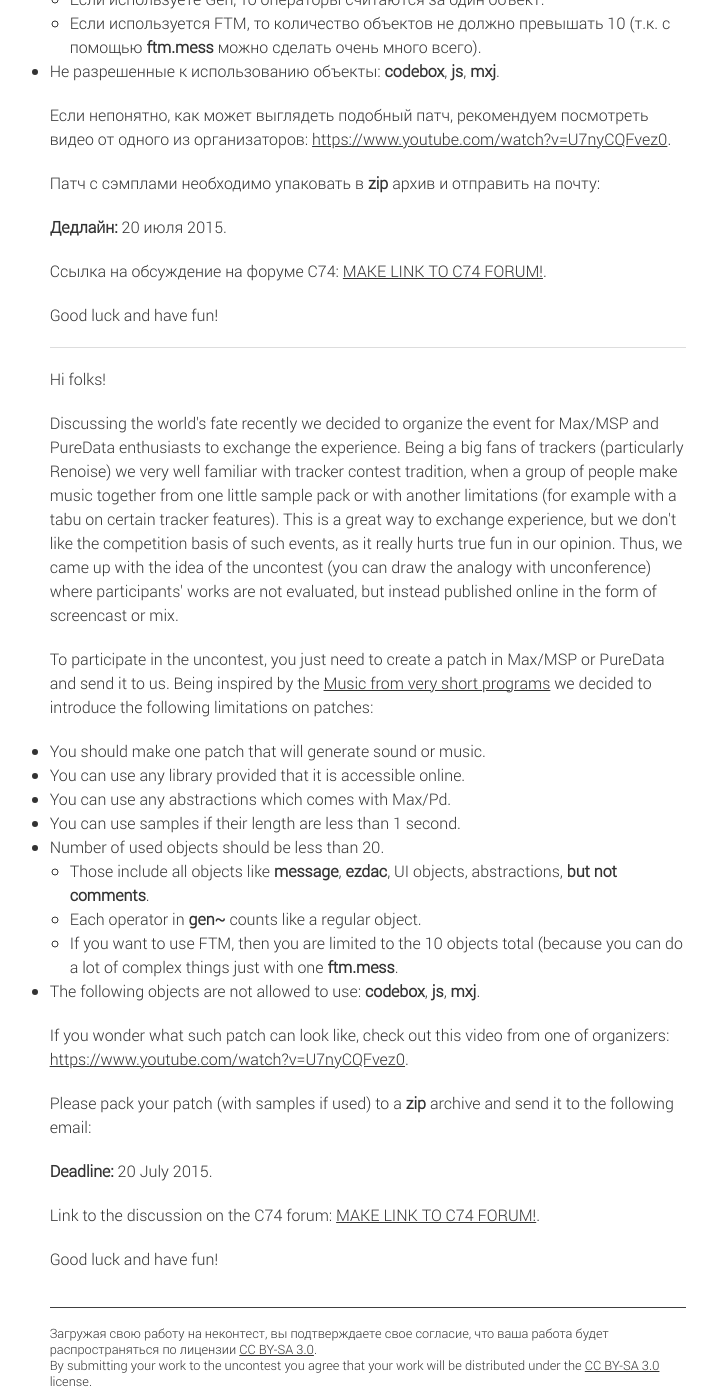
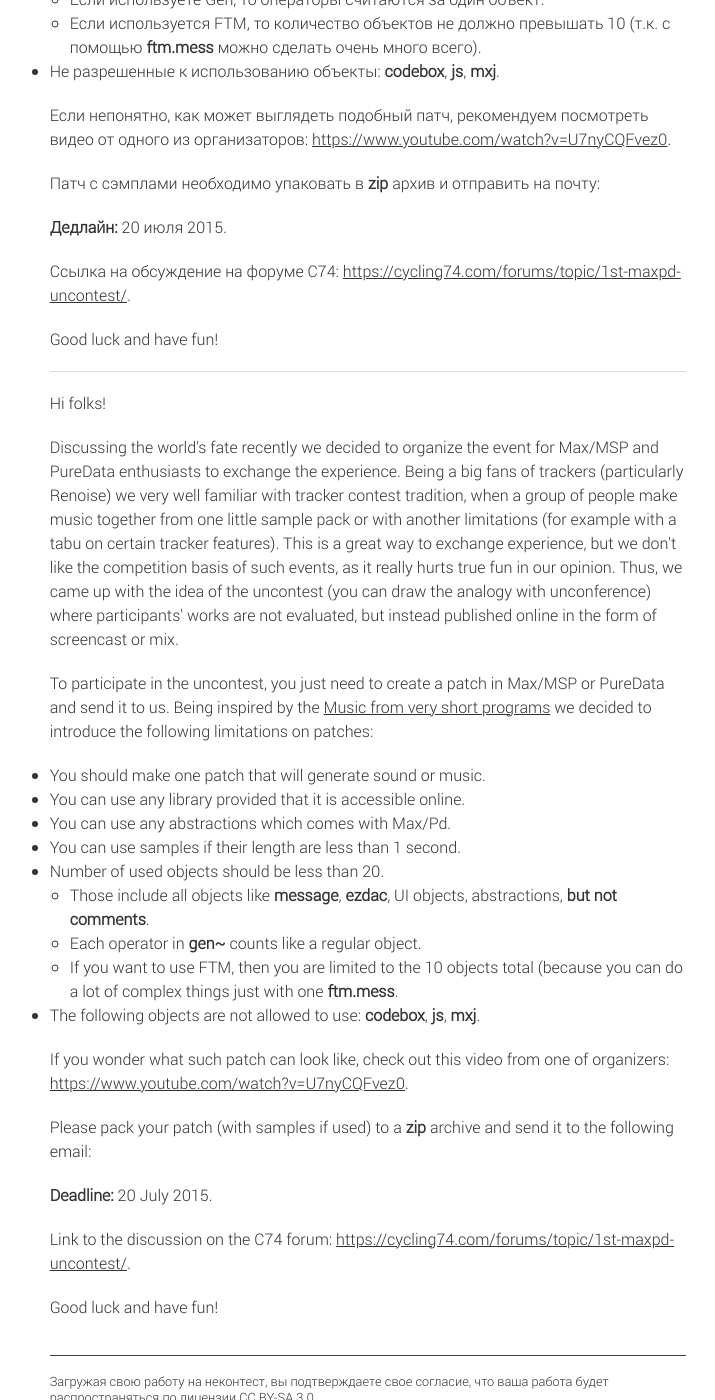
Before and after one commit to ech2/pattr.ru, a Jekyll site: the page built from _posts/uncontest/2015-06-17-uncontest-001.html, in a window 1280 px wide and 1400 px high, scrolled down 748 px. Shown: the whole window, without its empty margins (272-987 px from the left). Built offline with Jekyll 4.4.1, drawn with Linux system fonts in a browser that asks for light colours; nearby versions of some CDN libraries; library files that are not in the unit come from our copies; Markdown is read by kramdown in place of the engine named in the settings.

Commit message:
[+] Uncontest C74 discussion link

```diff
--- a/_posts/uncontest/2015-06-17-uncontest-001.html
+++ b/_posts/uncontest/2015-06-17-uncontest-001.html
@@ -3,7 +3,7 @@ title:      1st Max/Pd Uncontest
 h1_title:   1<sup>st</sup> Max/Pd Uncontest
 layout:     uncontest
 permalink:  /uncontest/01.html
-c74_forum:  MAKE LINK TO C74 FORUM!
+c74_forum:  https://cycling74.com/forums/topic/1st-maxpd-uncontest/
 date:       2011-07-16 15:33:27
 ---
 
```
